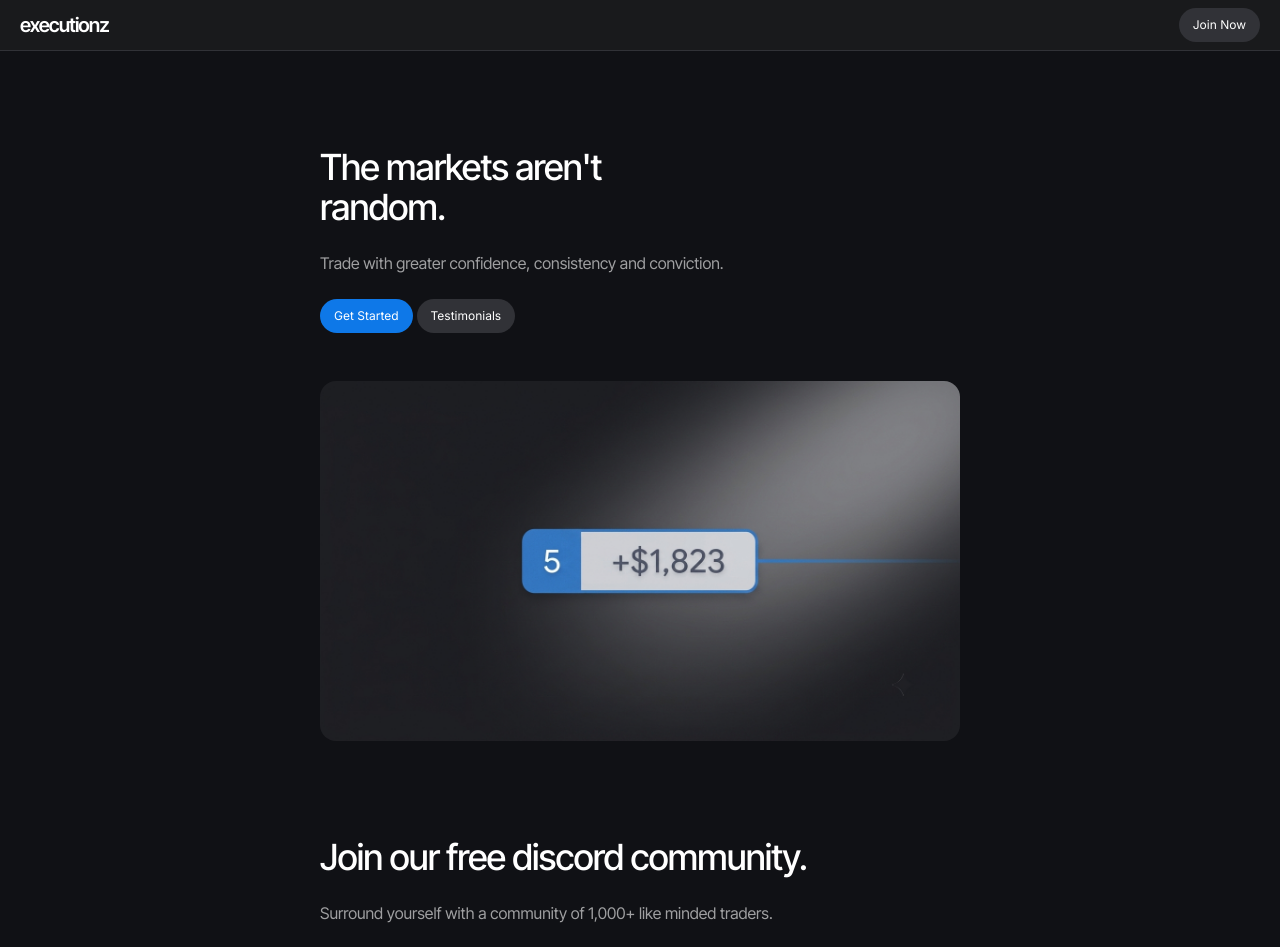
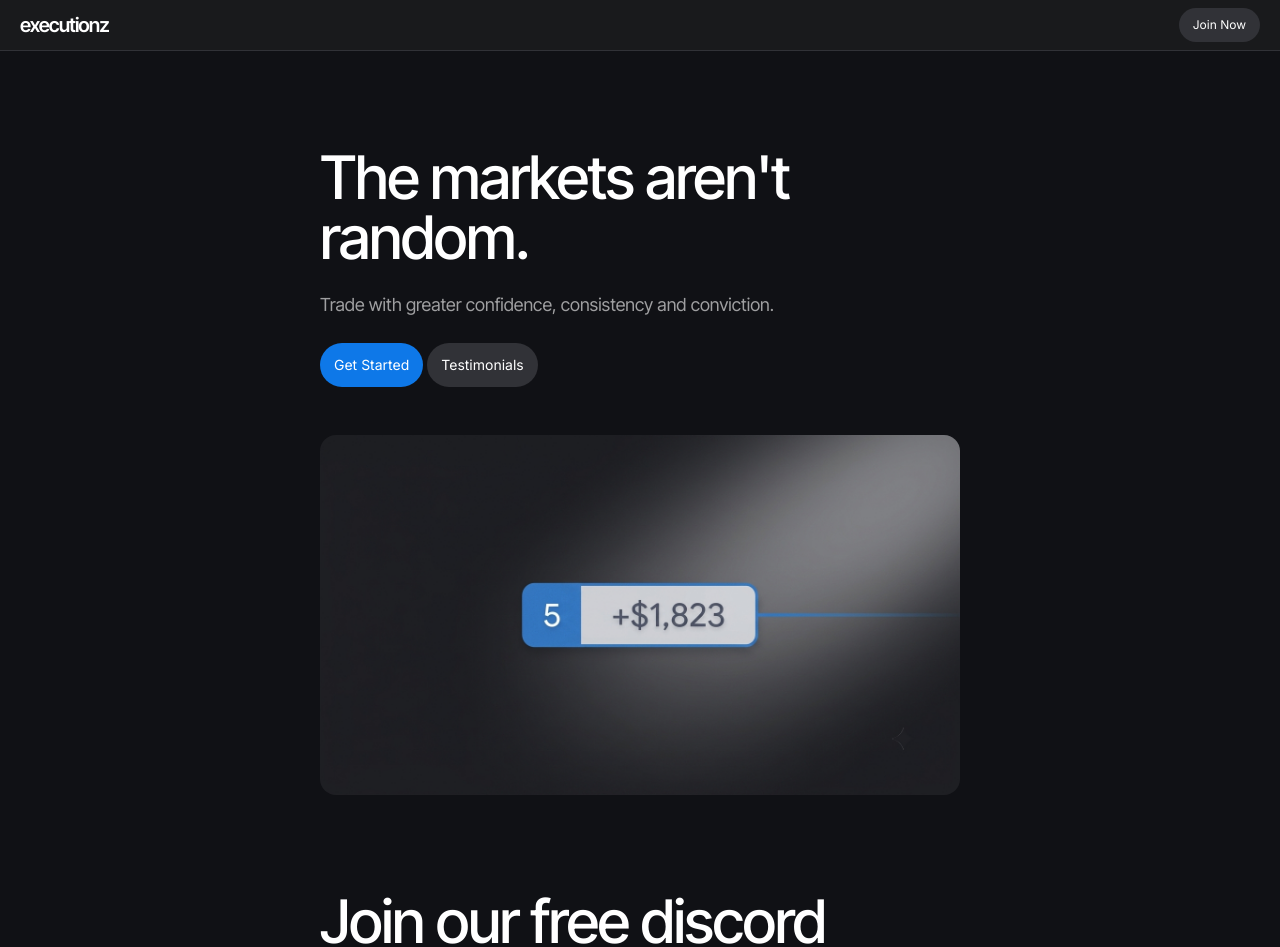
Before and after one commit to w1mayankz/Executionz, a React (Create React App) app: page / in a window 1280 px wide. Shown: the top 947 px of the page. Built offline with nearby package versions, Linux system fonts and the light colour scheme.

Commit message:
Update App.js

```diff
--- a/src/App.js
+++ b/src/App.js
@@ -278,12 +278,12 @@ export default function App() {
         <div key="home" className="slide-down-active">
           <section id="home" className="bg-[#101115] scroll-mt-32 w-full pb-24">
             <main className="max-w-2xl mx-auto px-4 pt-24 font-['Inter_Tight']">
-              <h1 className="text-white text-4xl font-medium tracking-tight font-['Inter_Tight']">
+              <h1 className="text-white text-4xl lg:text-6xl font-medium tracking-tight font-['Inter_Tight']">
                 {"The markets aren't "}
                 <span className="md:block">random.</span>
               </h1>
 
-              <p className="mt-6 text-white/60 leading-normal text-base font-normal font-['Inter_Tight']">
+              <p className="mt-6 text-white/60 leading-normal text-base lg:text-lg font-normal font-['Inter_Tight']">
                 Trade with greater confidence, consistency and conviction.
               </p>
 
@@ -296,12 +296,12 @@ export default function App() {
                       .getElementById("pricing")
                       ?.scrollIntoView({ behavior: "smooth" });
                   }}
-                  className="px-3.5 py-2 rounded-full bg-[#0E78E8] text-white text-[12px] font-normal font-['Inter']"
+                  className="px-3.5 py-2 rounded-full bg-[#0E78E8] text-white text-[12px] lg:px-5.25 lg:py-3 lg:text-sm font-normal font-['Inter']"
                 >
                   Get Started
                 </a>
 
-                <button className="px-3.5 py-2 rounded-full bg-[#313237] text-white text-[12px] font-normal font-['Inter']">
+                <button className="px-3.5 py-2 rounded-full bg-[#313237] text-white text-[12px] lg:px-5.25 lg:py-3 lg:text-sm font-normal font-['Inter']">
                   Testimonials
                 </button>
               </div>
@@ -312,14 +312,14 @@ export default function App() {
                 className="w-full h-auto object-cover rounded-2xl mt-12"
               />
 
-              <h1 className="mt-24 text-white text-4xl font-medium tracking-tight font-['Inter_Tight']">
+              <h1 className="mt-24 text-white text-4xl lg:text-6xl font-medium tracking-tight font-['Inter_Tight']">
                 Join our free discord community.
               </h1>
-              <p className="mt-6 text-white/60 leading-normal text-base font-normal font-['Inter_Tight']">
+              <p className="mt-6 text-white/60 leading-normal text-base lg:text-lg font-normal font-['Inter_Tight']">
                 Surround yourself with a community of 1,000+ like minded traders.
               </p>
 
-              <button className="px-3.5 py-2 mt-6 rounded-full bg-[#0E78E8] text-white text-[12px] font-normal font-['Inter']">
+              <button className="px-3.5 py-2 mt-6 lg:px-5.25 lg:py-3 lg:text-sm rounded-full bg-[#0E78E8] text-white text-[12px] font-normal font-['Inter']">
                 Join Discord
               </button>
             </main>
```
